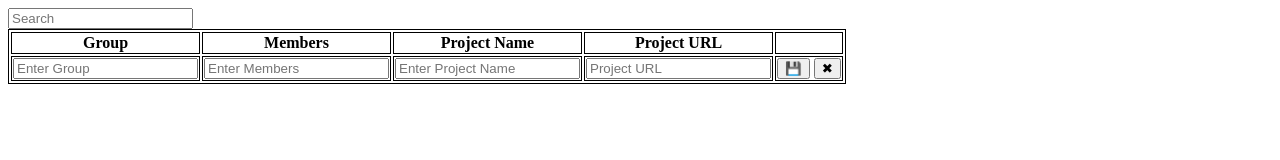
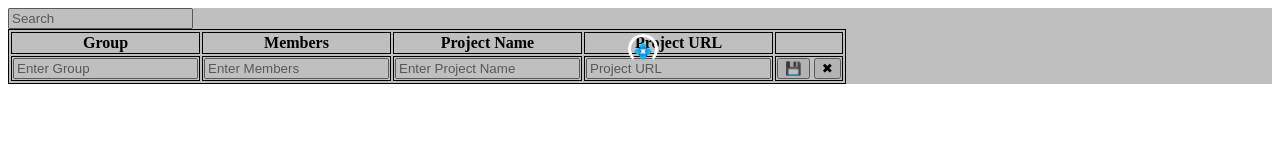
Before and after one commit to elenazaharia1/teams-networking, a website built with webpack: page src/index.html in a window 1280 px wide. Built offline with nearby package versions, Linux system fonts and the light colour scheme; files whose address does not match are found by name.

Commit message:
loadTeams promise and add loading mask

```diff
--- a/src/index.js
+++ b/src/index.js
@@ -8,8 +8,8 @@ let editId;
 
 function readTeam() {
   return {
-    promotion: document.getElementById("promotion").value,
-    members: document.getElementById("members").value,
+    promotion: $("#promotion").value,
+    members: $("#members").value,
     name: document.getElementById("name").value,
     url: document.getElementById("url").value
   };
@@ -54,11 +54,12 @@ function displayTeams(teams) {
 }
 
 function loadTeams() {
-  loadTeamsRequest().then(teams => {
+  return loadTeamsRequest().then(teams => {
     //window.teams = teams;
     allTeams = teams;
     console.info(teams);
     displayTeams(teams);
+    return teams;
   });
 }
 
@@ -138,18 +139,10 @@ function initEvents() {
   });
 }
 
-loadTeams();
+$("#editForm").classList.add("loading-mask");
+loadTeams().then(async () => {
+  await sleep(200);
+  $("#editForm").classList.remove("loading-mask");
+});
+
 initEvents();
-
-// TODO move in external file
-// console.info("sleep");
-// sleep(2000).then(r => {
-//   console.info("done1", r);
-// });
-// console.warn("after sleep");
-
-// (async () => {
-//   console.info("sleep2");
-//   var r2 = await sleep(5000);
-//   console.warn("done2", r2);
-// })();
--- a/src/style.css
+++ b/src/style.css
@@ -3,3 +3,43 @@ th,
 td {
   border: 1px solid black;
 }
+
+.loading-mask {
+  position: relative;
+}
+.loading-mask::before {
+  content: "";
+  position: absolute;
+  top: 0;
+  right: 0;
+  bottom: 0;
+  left: 0;
+  background-color: #00000040;
+  /* rgba(0, 0, 0, 0.25) */
+}
+@keyframes spin {
+  from {
+    transform: rotate(0deg);
+  }
+  to {
+    transform: rotate(359deg);
+  }
+}
+
+.loading-mask::after {
+  content: "💠";
+  text-align: center;
+  /* content: ""; */
+
+  position: absolute;
+  border-width: 3px;
+  border-style: solid;
+  border-color: transparent #fff #fff;
+  border-radius: 50%;
+  width: 24px;
+  height: 24px;
+  top: calc(50% - 12px);
+  left: calc(50% - 12px);
+  animation: 2s linear 0s normal none infinite running spin;
+  filter: drop-shadow(0 0 2 rgba(0, 0, 0, 0.33));
+}
```
